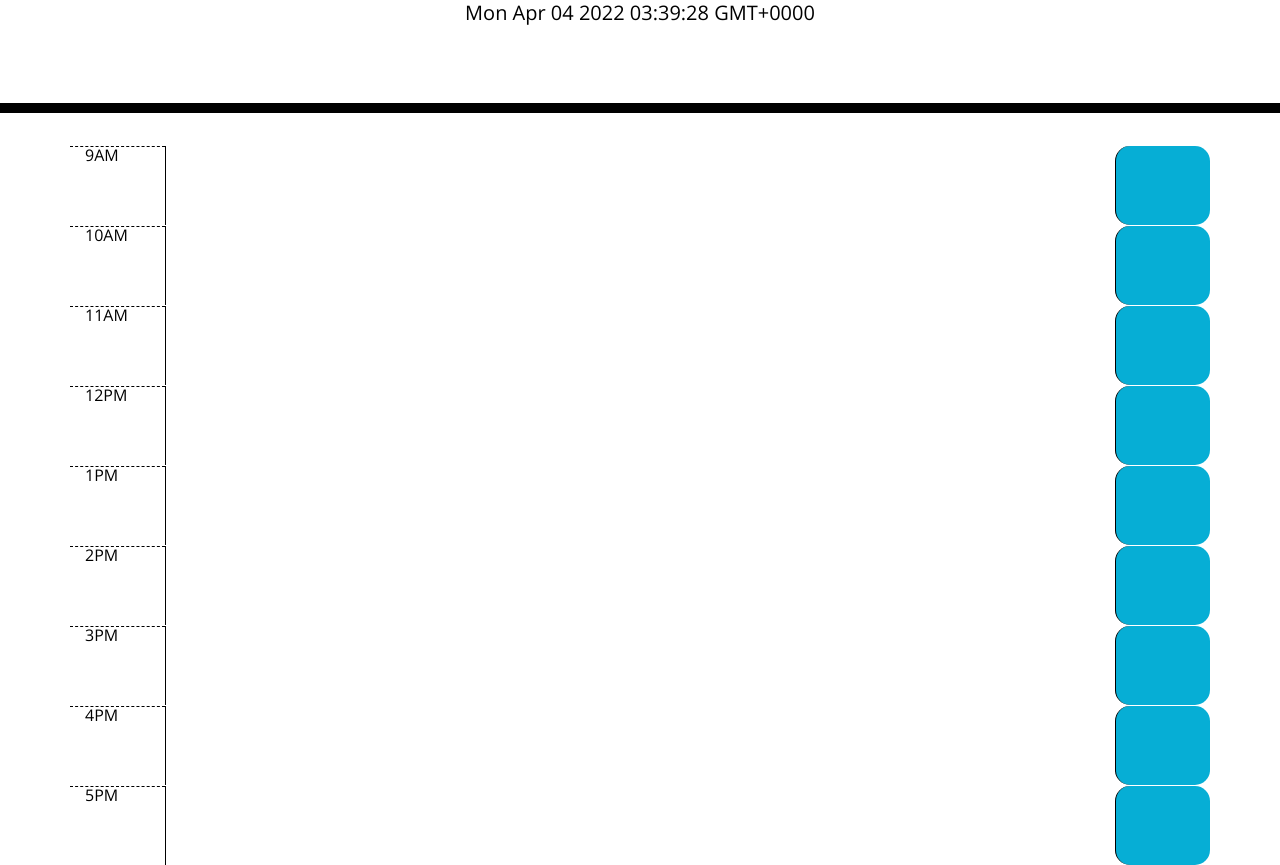
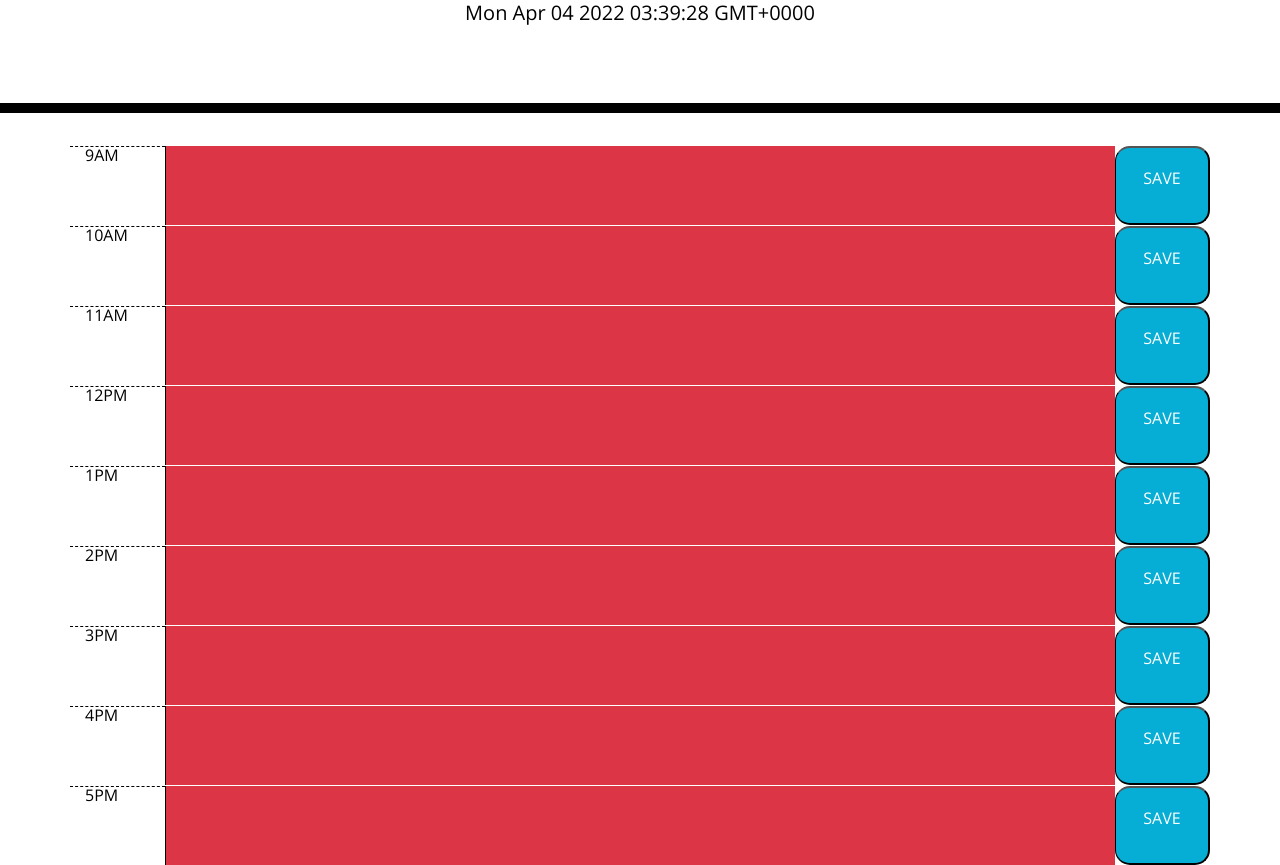
Before and after one commit to Ben-Wheeler333/work-day-scheduler, a plain HTML site: page index.html in a window 1280 px wide. Shown: the part 245-1110 px from the top of the page. Drawn offline with nearby package versions, Linux system fonts and the light colour scheme.

Commit message:
if/else statements

```diff
--- a/assets/js/script.js
+++ b/assets/js/script.js
@@ -1 +1,28 @@
 $("#currentDay").text(moment());
+
+var currentHour = moment().hour();
+var scheduleHour = $(".hour").value;
+
+
+
+    var past = currentHour > scheduleHour;
+    var present = currentHour = scheduleHour;
+    var future = currentHour < scheduleHour;
+
+    var setColor = function() {
+
+        if (past) {
+            $(".description").addClass("bg-secondary");
+        } else if (future) {
+            $(".description").addClass("bg-success");
+        } else {
+            $(".description").addClass("bg-danger");
+        };
+    }
+
+
+
+$(".saveBtn").on
+
+
+setColor();
--- a/index.html
+++ b/index.html
@@ -32,56 +32,56 @@
       <!-- Timeblocks go here -->
       <div class="row">
         <div class="hour col-1">9AM</div>
-        <textarea class="col-10 description "></textarea>
-        <div class="col-1 time-block saveBtn i:hover"></div>
-      </div>
+        <textarea class="col-10 description ta1 "></textarea>
+        <button class="col-1 time-block saveBtn i:hover"><p>SAVE</p></button>
+        </div>
 
-      <div class="row">
-        <div class="hour col-1">10AM</div>
-        <textarea class="col-10 description "></textarea>
-        <div class="col-1 time-block saveBtn i:hover"></div>
-      </div>
+        <div class="row">
+          <div class="hour col-1">10AM</div>
+          <textarea class="col-10 description ta2"></textarea>
+          <button class="col-1 time-block saveBtn i:hover"><p>SAVE</p></button>
+        </div>
 
       <div class="row">
         <div class="hour col-1">11AM</div>
-        <textarea class="col-10 description "></textarea>
-        <div class="col-1 time-block saveBtn i:hover"></div>
+        <textarea class="col-10 description ta3"></textarea>
+        <button class="col-1 time-block saveBtn i:hover"><p>SAVE</p></button>
       </div>
 
       <div class="row">
         <div class="hour col-1">12PM</div>
-        <textarea class="col-10 description "></textarea>
-        <div class="col-1 time-block saveBtn i:hover"></div>
+        <textarea class="col-10 description ta4"></textarea>
+        <button class="col-1 time-block saveBtn i:hover"><p>SAVE</p></button>
       </div>
 
       <div class="row">
         <div class="hour col-1">1PM</div>
-        <textarea class="col-10 description "></textarea>
-        <div class="col-1 time-block saveBtn i:hover"></div>
+        <textarea class="col-10 description ta5"></textarea>
+        <button class="col-1 time-block saveBtn i:hover"><p>SAVE</p></button>
       </div>
 
       <div class="row">
         <div class="hour col-1">2PM</div>
-        <textarea class="col-10 description "></textarea>
-        <div class="col-1 time-block saveBtn i:hover"></div>
+        <textarea class="col-10 description ta6"></textarea>
+        <button class="col-1 time-block saveBtn i:hover"><p>SAVE</p></button>
       </div>
 
       <div class="row">
         <div class="hour col-1">3PM</div>
-        <textarea class="col-10 description "></textarea>
-        <div class="col-1 time-block saveBtn i:hover"></div>
+        <textarea class="col-10 description ta7"></textarea>
+        <button class="col-1 time-block saveBtn i:hover"><p>SAVE</p></button>
       </div>
 
       <div class="row">
         <div class="hour col-1">4PM</div>
-        <textarea class="col-10 description "></textarea>
-        <div class="col-1 time-block saveBtn i:hover"></div>
+        <textarea class="col-10 description ta8"></textarea>
+        <button class="col-1 time-block saveBtn i:hover"><p>SAVE</p></button>
       </div>
 
       <div class="row">
         <div class="hour col-1">5PM</div>
-        <textarea class="col-10 description "></textarea>
-        <div class="col-1 time-block saveBtn i:hover"></div>
+        <textarea class="col-10 description ta9"></textarea>
+        <button class="col-1 time-block saveBtn i:hover"><p>SAVE</p></button>
       </div>
 
     </div>
```
